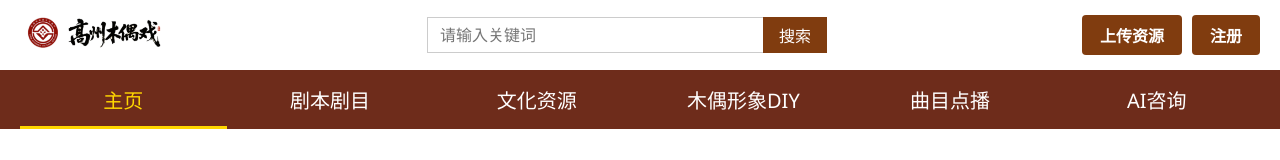
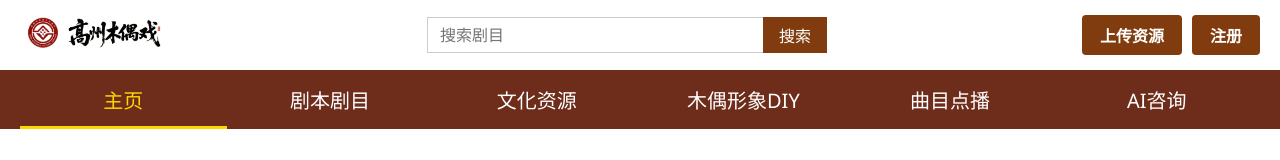
Before and after one commit to wenpeichen419/front-puppet, a Vue app: page / in a window 1280 px wide. Shown: the top 160 px of the page. Built offline with nearby package versions, Linux system fonts and the light colour scheme; no server answers; the HTML template or start-up script is replaced by a standard one.

Commit message:
fix: change placeholder name

```diff
--- a/src/App.vue
+++ b/src/App.vue
@@ -8,7 +8,7 @@
           <img src="@/assets/logo.png" alt="高州木偶戏Logo" />
         </div>
         <div class="search">
-          <input v-model="searchKeyword" type="text" placeholder="请输入关键词" />
+          <input v-model="searchKeyword" type="text" placeholder="搜索剧目" />
           <button @click="handleSearch">搜索</button>
         </div>
 
@@ -65,15 +65,14 @@ export default {
         return;
       }
       try {
-        const response = await fetch(`http://8.134.51.50:6060/api/v1/opera/list?skip=0&limit=100&search=${this.searchKeyword}`, {
+        const opearaResponse = await fetch(`http://8.134.51.50:6060/api/v1/opera/list?skip=0&limit=100&search=${this.searchKeyword}`, {
           method: "GET",
           headers: {
             'Authorization': localStorage.getItem("cookie") || ''
           }
         });
-        const data = await response.json();
+        const data = await opearaResponse.json();
         this.searchResults = data.data.items;
-        console.log(this.searchResults)
         this.searchResultsVisible = true;
       } catch (error) {
         console.error('Search failed:', error);
```
